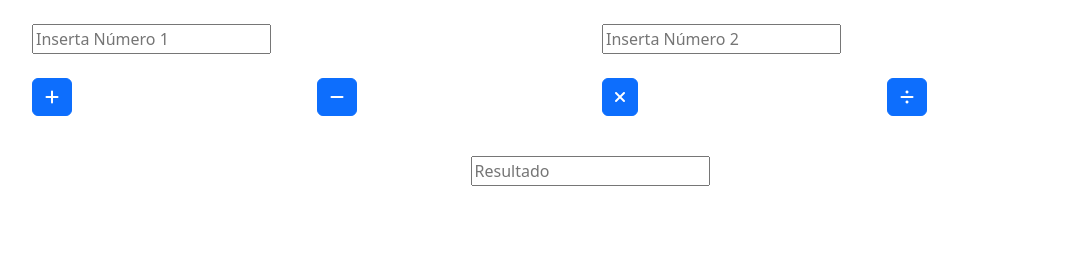
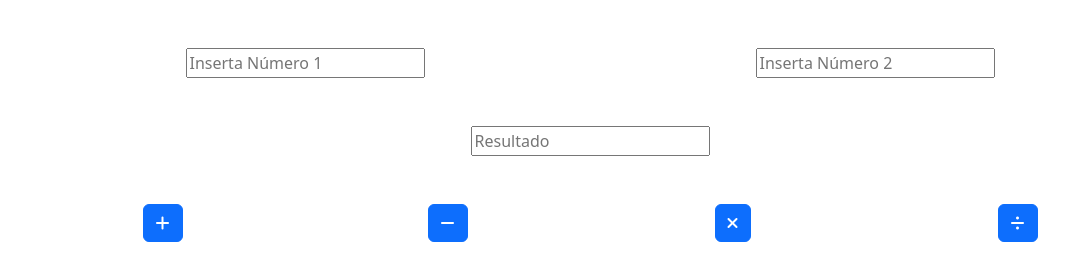
Before and after one commit to laloPadilla10/calc, a plain HTML site: page html/index.html in a window 1280 px wide. Shown: the whole page, without its empty margins (50-1119 px from the left). Drawn offline with Linux system fonts and the light colour scheme.

Commit message:
ci: added arrow function

```diff
--- a/html/index.html
+++ b/html/index.html
@@ -14,12 +14,17 @@
 <body>
     <!-- Este archivo engloba todo lo de bootstrap -->
     <script src="/js/bootstrap.bundle.min.js"></script>
-    <div class="container">
-        <div class="row justify-content-center my-4">
+    <div class="container-sm">
+        <div class="row text-center my-5">
             <div class="col"><input type="text" id='num1' placeholder="Inserta Número 1"></div>
             <div class="col"><input type="text" id='num2' placeholder="Inserta Número 2"></div>
         </div>
-        <div class="row justify-content-center my-4">
+        <div class="row my-5 text-center">
+            <div class="col">
+                <input class='col' placeholder="Resultado" id='result' type="number">
+            </div>
+        </div>
+        <div class="row text-center my-5">
             <div class="col">
                 <p><a id='sum' class="btn btn-primary" onclick=""><i class="fa-solid fa-plus"></i></a></p>
             </div>
@@ -34,11 +39,7 @@
             </div>
         </div>
 
-        <div class="row my-1 text-center">
-            <div class="col">
-                <input class='col' placeholder="Resultado" id='result' type="number">
-            </div>
-        </div>
+
     </div>
     <script src="/scripts.js"></script>
 
--- a/scripts.js
+++ b/scripts.js
@@ -6,4 +6,11 @@ console.log("Scrpts 2");
 document.getElementById("sum").addEventListener("click",function(){resultado.value = parseInt(numero1.value)+parseInt(numero2.value); });
 document.getElementById("res").addEventListener("click",function(){resultado.value = parseInt(numero1.value)-parseInt(numero2.value); });
 document.getElementById("mul").addEventListener("click",function(){resultado.value = parseInt(numero1.value)*parseInt(numero2.value); });
-document.getElementById("div").addEventListener("click",function(){resultado.value = parseInt(numero1.value)/parseInt(numero2.value); });
+/* document.getElementById("div").addEventListener("click",function(){resultado.value = parseInt(numero1.value)/parseInt(numero2.value); }); */
+
+const botonDiv = document.getElementById("div")
+const div = (a, b) => a / b
+const dividir = () => {
+    resultado.value = div(numero1.value, numero2.value)
+}
+botonDiv.addEventListener("click", dividir)
```
